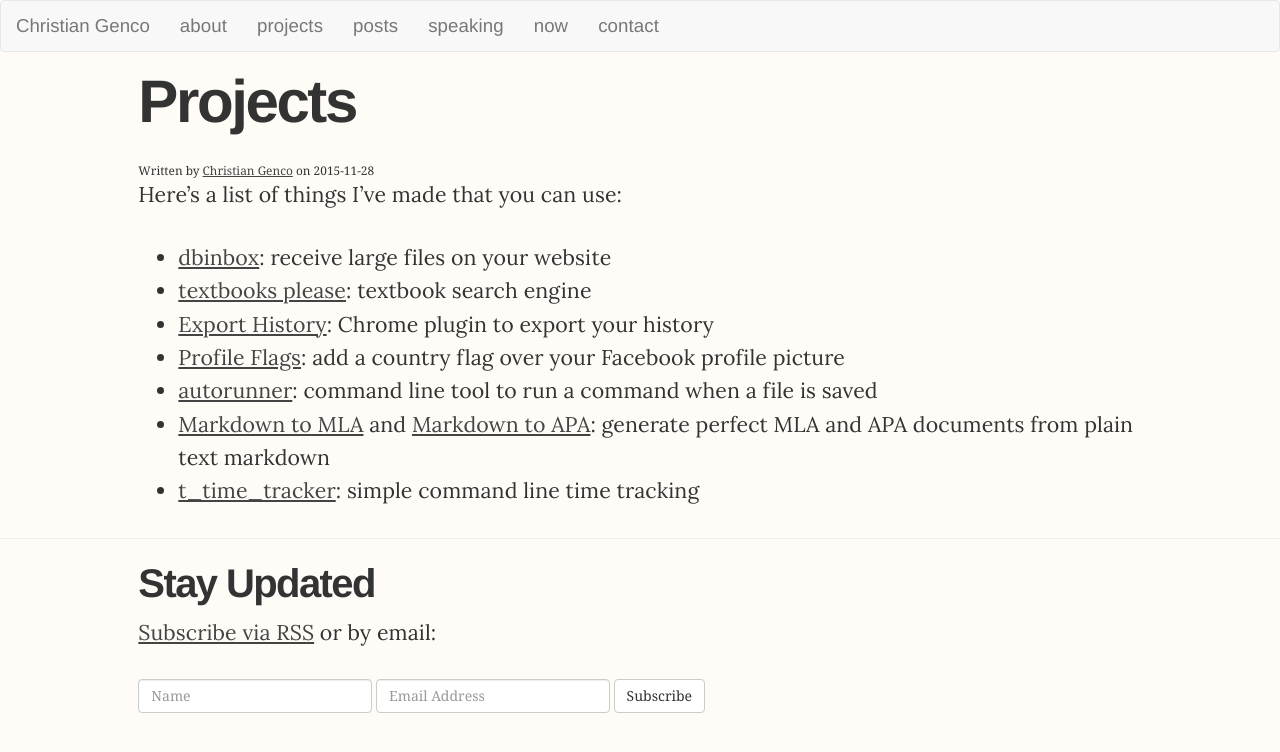
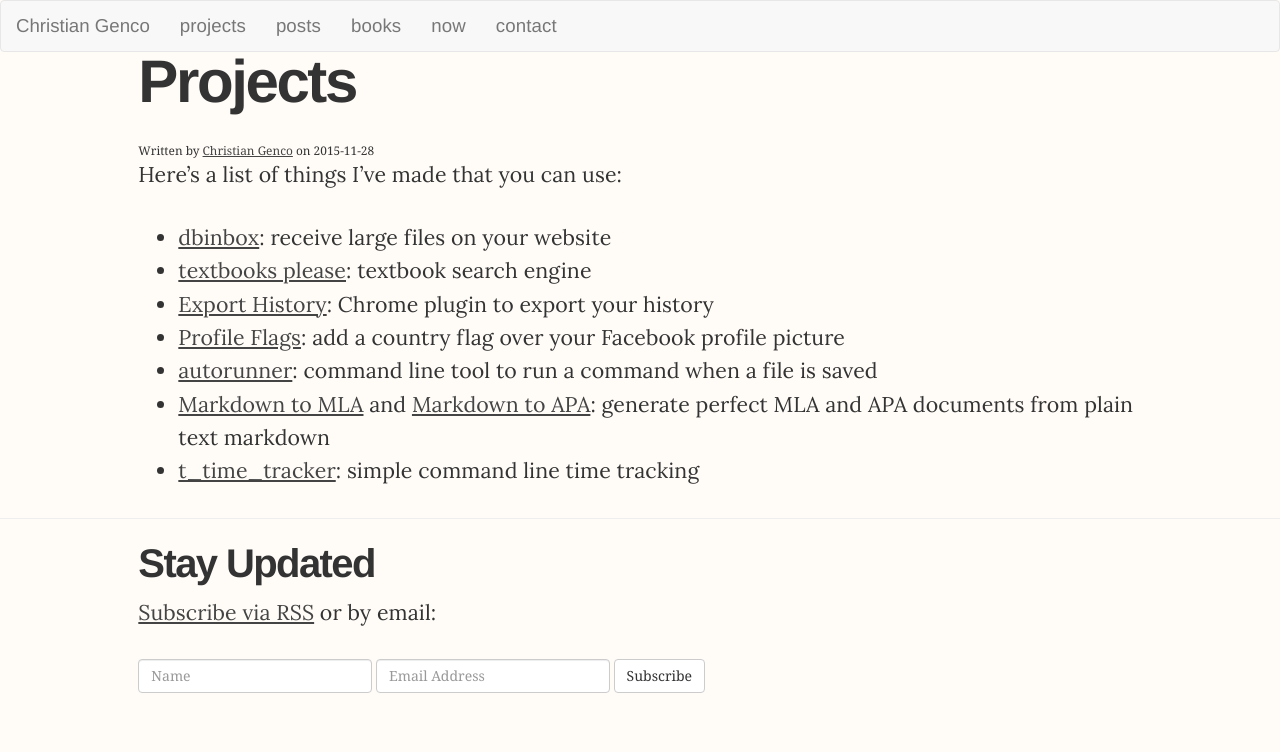
Before and after one commit to christiangenco/christiangenco.github.io, a Jekyll site: the page built from _posts/pages/2015-11-28-projects.md, in a window 1280 px wide. Shown: the top 752 px of the page. Built offline with Jekyll 4.4.1, drawn with Linux system fonts in a browser that asks for light colours; nearby versions of some CDN libraries.

Commit message:
tweaking

```diff
--- a/_includes/header.html
+++ b/_includes/header.html
@@ -46,10 +46,10 @@
     <!-- Collect the nav links, forms, and other content for toggling -->
     <div class="collapse navbar-collapse" id="bs-example-navbar-collapse-1">
       <ul class="nav navbar-nav">
-        <li><a href="/about">about</a></li>
         <li><a href="/projects">projects</a></li>
         <li><a href="/posts">posts</a></li>
-        <li><a href="/speaking">speaking</a></li>
+        <li><a href="/books">books</a></li>
+        <!-- <li><a href="/speaking">speaking</a></li> -->
         <li><a href="/now">now</a></li>
         <li><a href="/contact">contact</a></li>
       </ul>
--- a/_layouts/post.html
+++ b/_layouts/post.html
@@ -1,6 +1,10 @@
 ---
 layout: default
 ---
+
+<style>
+  .navbar{ margin-bottom: 0; }
+</style>
 
 {% if page.image %}
   <div class="background-image" style="background-image: url({{page.image}})">
--- a/_sass/_base.scss
+++ b/_sass/_base.scss
@@ -13,6 +13,8 @@ body {
 }
 
 .navbar{
+  // margin-bottom: 0;
+
   a{
     text-decoration: none;
     font-family: "HelveticaNeue-Light", "Helvetica Neue Light", "Helvetica Neue", Helvetica, Arial, "Lucida Grande", sans-serif;
--- a/index.html
+++ b/index.html
@@ -18,7 +18,7 @@ type: page
       <h2>Top posts <small><a href="/posts">all posts</a></small></h2>
       {% for post in site.tags.top limit:5 %}
         <div class="media">
-          <div class="media-left">
+          <div class="media-right">
             <a href="{{ post.url | prepend: site.baseurl }}">
               <img src="{{post.image_small}}" class="img-rounded img-responsive media-object" />
             </a>
```
Also changed, not shown: _posts/2012-12-01-you-should-learn-to-program.md (renamed from _drafts/2012-12-01-you-should-learn-to-program.md, +3 -1 lines), _posts/2014-05-26-ring.md (+0 -1 lines).
